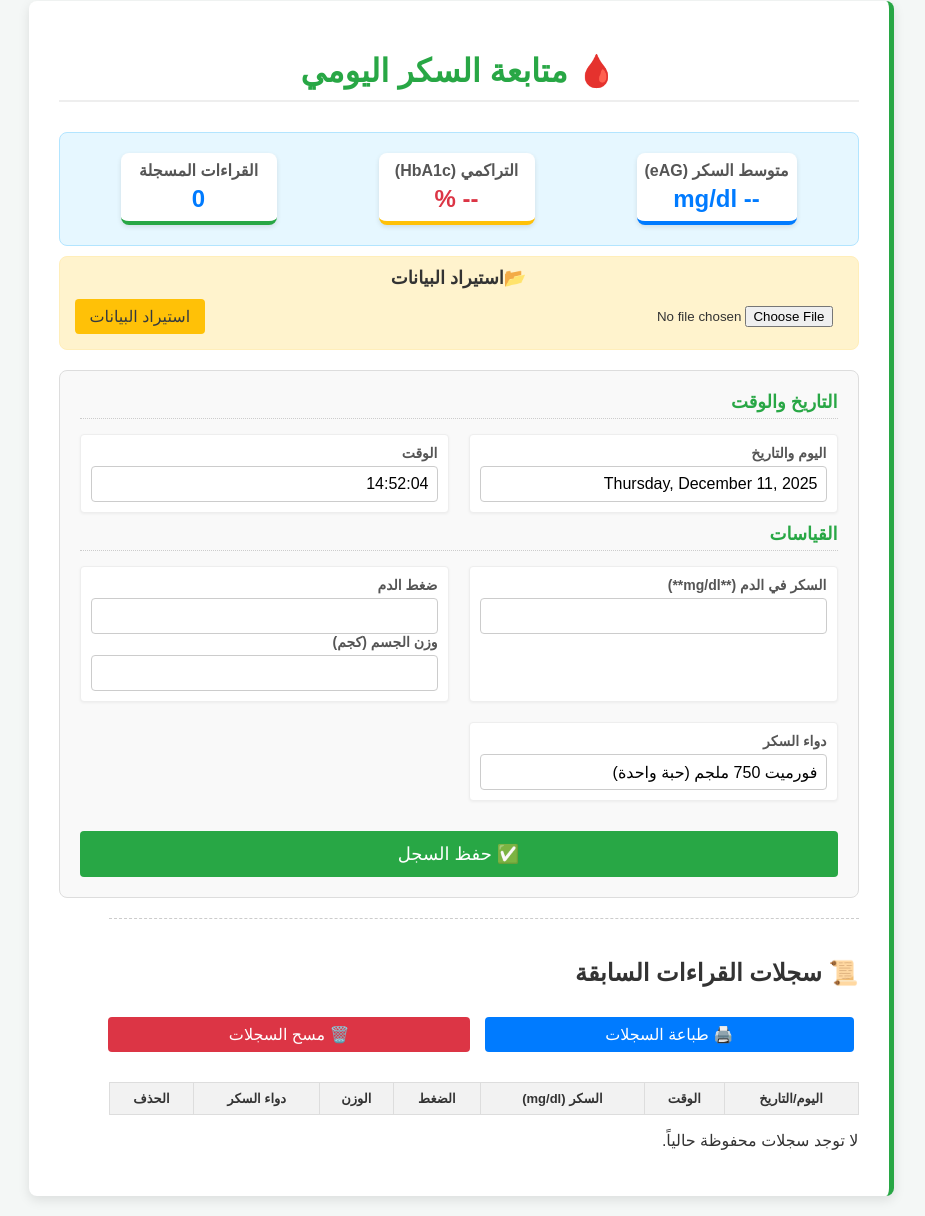
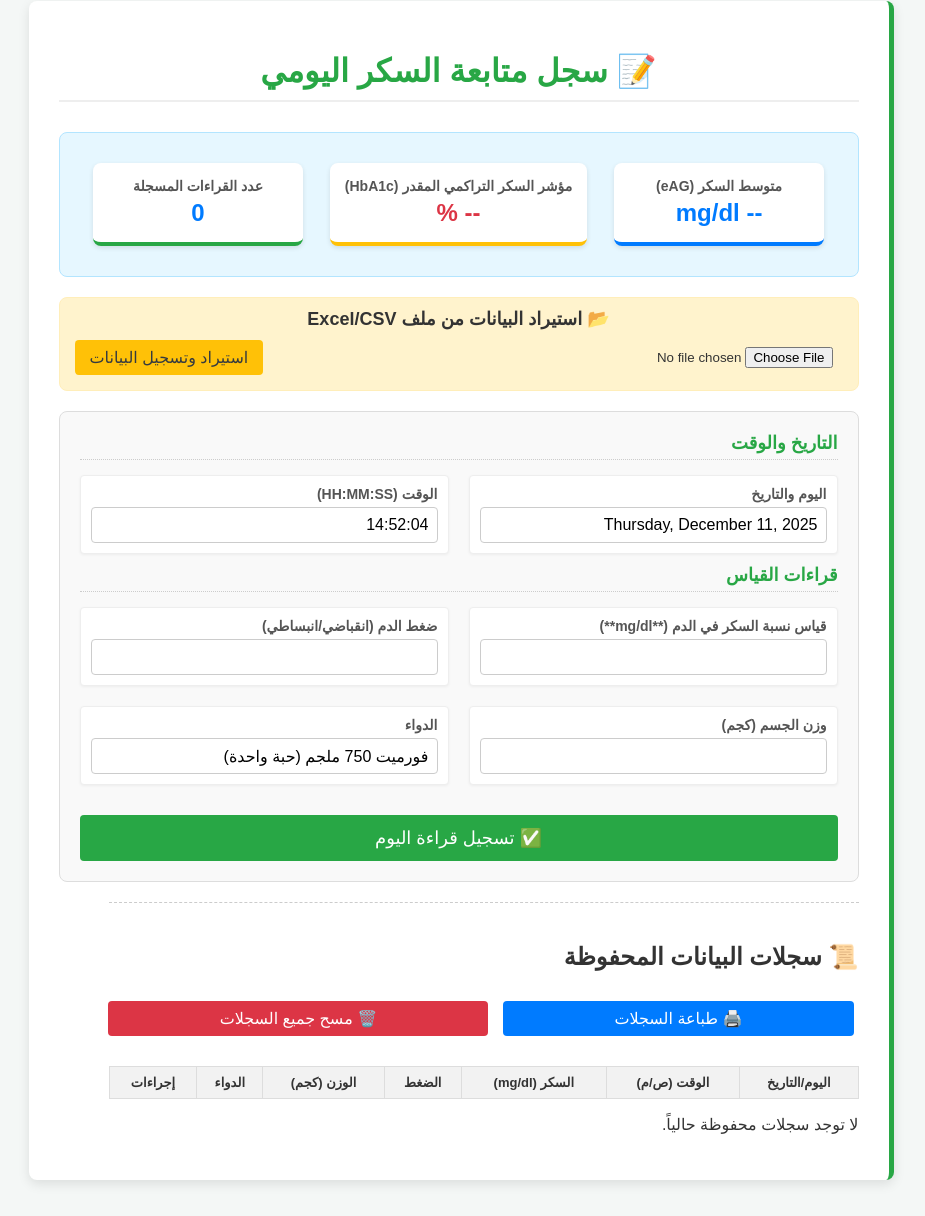
Before and after one commit to taas2079/Diabetes, a plain HTML site: page index.html in a window 1280 px wide. Shown: the part 19-1235 px from the top of the page, without its empty margins (179-1104 px from the left). Drawn offline with Linux system fonts and the light colour scheme.

Commit message:
Update index.html

```diff
--- a/index.html
+++ b/index.html
@@ -53,8 +53,8 @@
             background-color: #e6f7ff;
             border: 1px solid #b3e5ff;
             border-radius: 8px;
-            padding: 10px;
-            margin-bottom: 10px;
+            padding: 20px;
+            margin-bottom: 20px;
             text-align: center;
             display: flex;
             justify-content: space-around;
@@ -64,14 +64,14 @@
             background-color: #fff;
             border-radius: 8px;
             box-shadow: 0 2px 5px rgba(0,0,0,0.1);
-            padding: 8px;
+            padding: 15px;
             margin: 10px;
-            min-width: 140px;
+            min-width: 180px;
             text-align: center;
             border-bottom: 4px solid #007bff;
         }
         .stat-label {
-            font-size: 16px;
+            font-size: 14px;
             color: #555;
             display: block;
             margin-bottom: 5px;
@@ -216,7 +216,7 @@
 <body>
 
 <div class="container">
-    <h1>🩸  متابعة السكر اليومي</h1>
+    <h1>📝 سجل متابعة السكر اليومي</h1>
 
     <div class="stats-section">
         <div class="stat-box">
@@ -224,19 +224,19 @@
             <span id="avg-sugar" class="stat-value">-- mg/dl</span>
         </div>
         <div class="stat-box" style="border-bottom-color: #ffc107;">
-            <span class="stat-label">  التراكمي (HbA1c)</span>
+            <span class="stat-label">مؤشر السكر التراكمي المقدر (HbA1c)</span>
             <span id="estimated-hba1c" class="stat-value hba1c-value">-- %</span>
         </div>
         <div class="stat-box" style="border-bottom-color: #28a745;">
-            <span class="stat-label"> القراءات المسجلة</span>
+            <span class="stat-label">عدد القراءات المسجلة</span>
             <span id="readings-count" class="stat-value">0</span>
         </div>
     </div>
 
     <div class="import-section">
-        <h2>📂استيراد البيانات </h2>
+        <h2>📂 استيراد البيانات من ملف Excel/CSV</h2>
         <input type="file" id="excel-file-input" accept=".xlsx, .xls, .csv">
-        <button onclick="handleExcelImport()">استيراد البيانات</button>
+        <button onclick="handleExcelImport()">استيراد وتسجيل البيانات</button>
     </div>
 
     <div class="form-section">
@@ -249,41 +249,41 @@
                     <input type="text" id="current-date" name="currentDate" class="auto-fill" readonly>
                 </div>
                 <div class="form-group">
-                    <label for="current-time">الوقت </label>
+                    <label for="current-time">الوقت (HH:MM:SS)</label>
                     <input type="text" id="current-time" name="currentTime" class="auto-fill" readonly>
                 </div>
             </div>
 
-            <h2>القياسات</h2>
+            <h2>قراءات القياس</h2>
             <div class="form-grid">
                 <div class="form-group">
-                    <label for="blood-sugar">السكر في الدم (**mg/dl**)</label>
+                    <label for="blood-sugar">قياس نسبة السكر في الدم (**mg/dl**)</label>
                     <input type="number" id="blood-sugar" name="bloodSugar" required>
                 </div>
                 <div class="form-group">
-                    <label for="blood-pressure">ضغط الدم</label>
+                    <label for="blood-pressure">ضغط الدم (انقباضي/انبساطي)</label>
                     <input type="text" id="blood-pressure" name="bloodPressure">
-                </di
+                </div>
                 <div class="form-group">
                     <label for="weight">وزن الجسم (كجم)</label>
                     <input type="number" id="weight" name="weight" step="0.1">
                 </div>
                 <div class="form-group">
-                    <label for="medication">دواء السكر</label>
+                    <label for="medication">الدواء</label>
                     <input type="text" id="medication" name="medication" value="فورميت 750 ملجم (حبة واحدة)">
                 </div>
             </div>
 
-            <button type="submit">✅ حفظ السجل  </button>
+            <button type="submit">✅ تسجيل قراءة اليوم</button>
         </form>
     </div>
 
     <div id="records-section" class="records-section">
         <div class="records-header">
-            <h2>📜 سجلات القراءات السابقة</h2>
+            <h2>📜 سجلات البيانات المحفوظة</h2>
             <div class="records-controls">
                 <button id="print-records-btn" onclick="printRecords()">🖨️ طباعة السجلات</button>
-                <button id="clear-records-btn" onclick="clearAllRecords()">🗑️ مسح السجلات</button>
+                <button id="clear-records-btn" onclick="clearAllRecords()">🗑️ مسح جميع السجلات</button>
             </div>
         </div>
         <div id="records-table-wrapper">
@@ -291,12 +291,12 @@
                 <thead>
                     <tr>
                         <th>اليوم/التاريخ</th>
-                        <th>الوقت</th>
+                        <th>الوقت (ص/م)</th>
                         <th>السكر (mg/dl)</th>
                         <th>الضغط</th>
-                        <th>الوزن</th>
-                        <th>دواء السكر</th>
-                        <th>الحذف</th>
+                        <th>الوزن (كجم)</th>
+                        <th>الدواء</th>
+                        <th>إجراءات</th>
                     </tr>
                 </thead>
                 <tbody id="records-body">
@@ -309,7 +309,7 @@
 
 <script>
     // ===============================================
-    //               كود JavaScript (لا تغيير في وظائفه)
+    //               كود JavaScript
     // ===============================================
 
     const form = document.getElementById('blood-sugar-form');
@@ -439,10 +439,12 @@
 
     function getRecords() {
         const records = localStorage.getItem(STORAGE_KEY);
+        // نُعيد القائمة غير المفروزة المخزنة
         return records ? JSON.parse(records) : [];
     }
 
     function sortRecords(records) {
+        // نُنشئ قائمة مفروزة بناءً على الوقت (الأحدث أولاً)
         return records.sort((a, b) => {
             if (a.timestamp > b.timestamp) return -1;
             if (a.timestamp < b.timestamp) return 1;
@@ -501,6 +503,7 @@
     window.deleteRecord = function(index) {
         if (confirm(`هل أنت متأكد من حذف هذا السجل؟`)) {
             const records = getRecords();
+            // نستخدم المؤشر الممرر مباشرة لحذف السجل من القائمة الأصلية غير المفروزة
             records.splice(index, 1);
             localStorage.setItem(STORAGE_KEY, JSON.stringify(records));
             renderRecords();
@@ -509,24 +512,30 @@
     }
 
     function renderRecords() {
-        let records = getRecords();
+        // 1. جلب السجلات الأصلية وإضافة المؤشر الأصلي لكل سجل قبل الفرز
+        let recordsWithIndex = getRecords().map((record, index) => ({
+            ...record,
+            originalIndex: index
+        }));
         recordsBody.innerHTML = '';
 
-        if (records.length === 0) {
+        if (recordsWithIndex.length === 0) {
             NO_RECORDS_MSG.style.display = 'block';
             return;
         } else {
             NO_RECORDS_MSG.style.display = 'none';
         }
 
-        const sortedRecords = sortRecords(records);
+        // 2. فرز القائمة التي تحمل الآن المؤشر الأصلي
+        const sortedRecords = sortRecords(recordsWithIndex);
 
         let previousDate = null;
         let dayGroupClass = 'day-group-a';
 
         sortedRecords.forEach((record, arrayIndex) => {
 
-            const actualIndex = records.findIndex(r => r.timestamp === record.timestamp && r.date === record.date && r.time === record.time);
+            // 🛑 المؤشر الأصلي المستخدم للحذف (يتم جلبه من السجل نفسه)
+            const actualIndex = record.originalIndex;
 
             const row = recordsBody.insertRow();
 
@@ -576,7 +585,7 @@
                  cell.classList.add('medication-cell');
             }
 
-            // 7. الإجراءات
+            // 7. الإجراءات (باستخدام المؤشر الأصلي للحذف الصحيح)
             cell = row.insertCell();
             cell.innerHTML = `<button class="action-btn delete-btn" onclick="deleteRecord(${actualIndex})">حذف</button>`;
 
```
